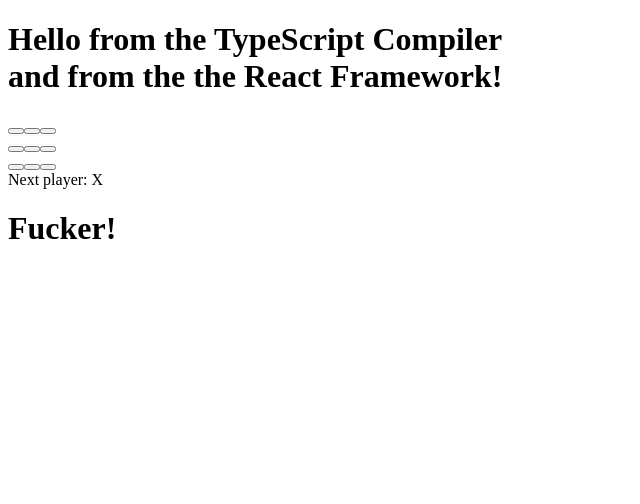
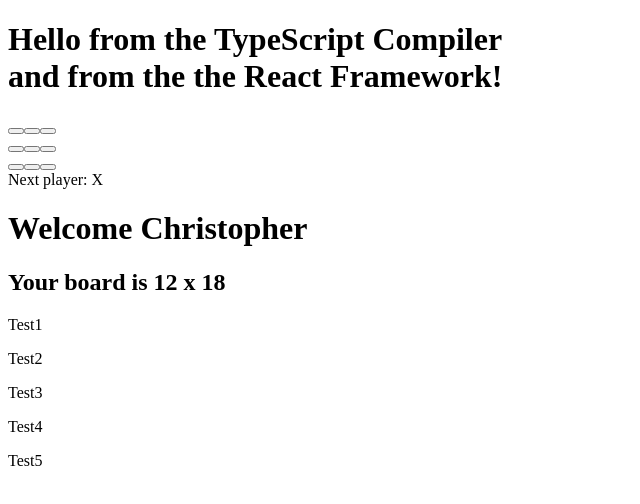
Before and after one commit to christopherstock/ReactPrimer, a React app: page / in a window 1280 px wide. Shown: the top 504 px of the page, without its empty margins (0-640 px from the left). Built offline with nearby package versions, Linux system fonts and the light colour scheme; the HTML template or start-up script is replaced by a standard one.

Commit message:
Trying some dynamical things ..

```diff
--- a/src/components/clicker/Main.tsx
+++ b/src/components/clicker/Main.tsx
@@ -3,6 +3,8 @@
     import * as rp    from '../../rp';
 
     /*******************************************************************************************************************
+    *   TODO ASAP Enumeration for all field states.
+    *
     *   Represents the 'clicker' game.
     *
     *   @author  Christopher Stock
@@ -17,6 +19,44 @@
         ***************************************************************************************************************/
         public render() : JSX.Element
         {
-            return <h1>Fucker!</h1>;
+            let acclaim:JSX.Element  = <h1>Welcome { this.props.playerName }</h1>;
+            let headline:JSX.Element = <h2>Your board is { this.props.fieldSizeX } x { this.props.fieldSizeY }</h2>;
+
+            let columns:Array<Array<JSX.Element>> = new Array<Array<JSX.Element>>( this.props.fieldSizeX );
+            console.log( "Columns length: " + columns.length );
+
+            for ( let column of columns )
+            {
+                column = new Array<JSX.Element>( this.props.fieldSizeY );
+                console.log( " Row length: " + column.length );
+
+                for ( let cell of column )
+                {
+                    cell = <div>Fucker!</div>
+                }
+            }
+
+            let testers = [ "Test1", "Test2", "Test3", "Test4", "Test5",  ];
+
+            return <div>
+                { acclaim  }
+                { headline }
+                {
+                    testers.map(
+                        function( n )
+                        {
+                            return <p key={n}>{n}</p>
+                        }
+                    )
+                }
+                {
+                    columns.map(
+                        function( n )
+                        {
+                            return <div>muuh</div>
+                        }
+                    )
+                }
+            </div>;
         }
     }
--- a/src/components/clicker/MainProps.ts
+++ b/src/components/clicker/MainProps.ts
@@ -7,9 +7,12 @@
     *******************************************************************************************************************/
     export interface MainProps
     {
-        /** Playfield size x */
-        fieldSizeX:string;
+        /** The name of the player. */
+        playerName      :string;
 
-        /** Playfield size y */
-        fieldSizeY:string;
+        /** The gamefield dimension x. */
+        fieldSizeX      :number;
+
+        /** The gamefield dimension y. */
+        fieldSizeY      :number;
     }
--- a/src/components/clicker/MainState.ts
+++ b/src/components/clicker/MainState.ts
@@ -7,6 +7,6 @@
     *******************************************************************************************************************/
     export interface MainState
     {
-        /** All square values. */
+        /** All values for each field. */
         field               :Array<Array<string>>;
     }
--- a/src/index.tsx
+++ b/src/index.tsx
@@ -21,9 +21,17 @@
             document.getElementById('example2')
         );
 
+        let playerName = "Christopher";
+        let fieldSizeX = 12;
+        let fieldSizeY = 18;
+
         // render the CLICKER example
         ReactDOM.render(
-            <rp.Main fieldSizeX="12" fieldSizeY="18" />,
+            <rp.Main
+                playerName={ playerName }
+                fieldSizeX={ 12 }
+                fieldSizeY={ 18 }
+            />,
             document.getElementById('example3')
         );
     };
```
Also changed, not shown: 6 other files (tests, documents, lock files or other folders).
